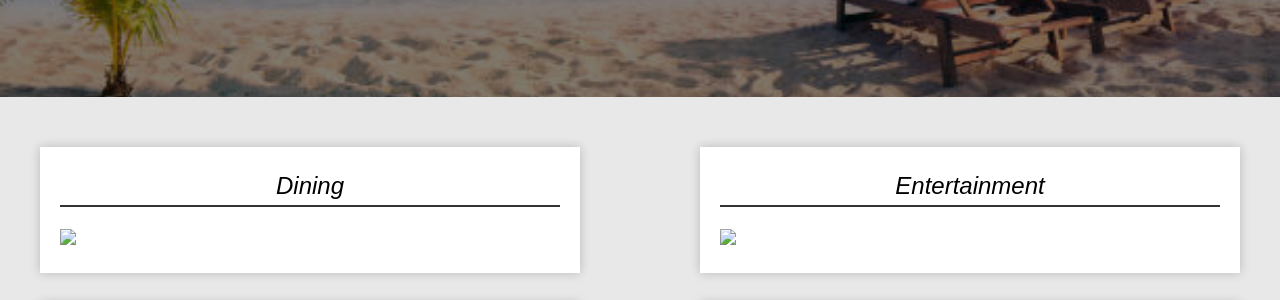
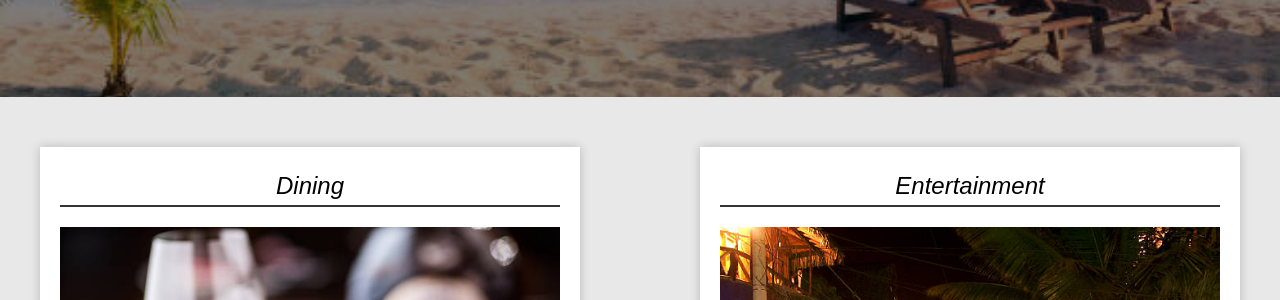
Before and after one commit to jdpedersen1/jdpedersen1.github.io, a plain HTML site: page index.html in a window 1280 px wide. Shown: the part 442-742 px from the top of the page. Drawn offline with Linux system fonts and the light colour scheme.

Commit message:
edit to show images

```diff
--- a/index.html
+++ b/index.html
@@ -42,13 +42,13 @@
                 <div class="box">
                     <a href="dining.html">
                         <h3>Dining</h3>
-                        <img src=./assets/dinner.jpg/>
+                        <img src="./assets/dinner.jpg"/>
                     </a>
                 </div>
                 <div class="box">
                     <a href="entertainment.html">
                         <h3>Entertainment</h3>
-                        <img src=./assets/nightlife.jpg/>
+                        <img src="./assets/nightlife.jpg"/>
                     </a>
                 </div>
             </div>
```
